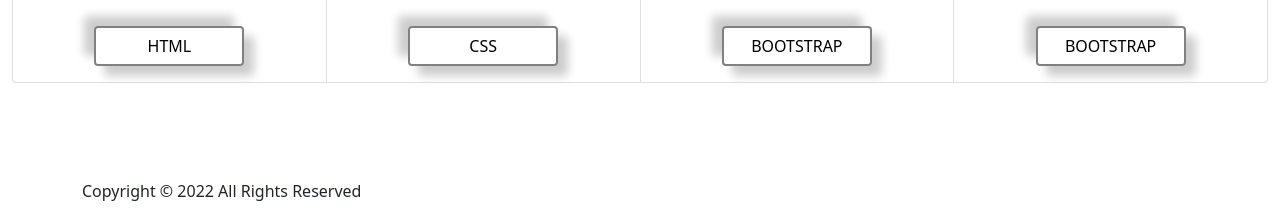
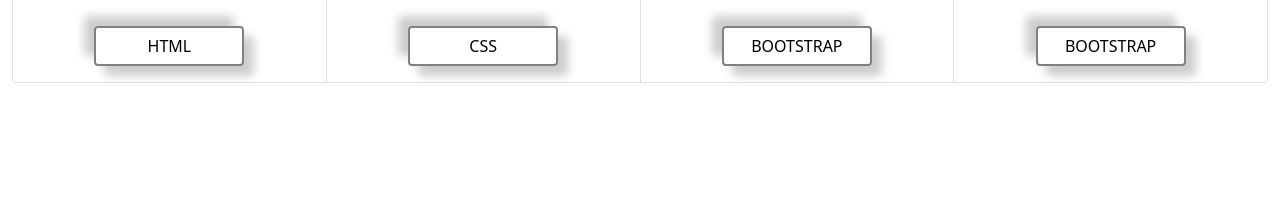
Before and after one commit to sameetah/sameetah.github.io, a plain HTML site: page index.html in a window 1280 px wide. Shown: the part 1519-1738 px from the top of the page. After the commit the page ends 1602 px from the top, so only its background shows below. Drawn offline with nearby package versions, Linux system fonts and the light colour scheme.

Commit message:
new changes

```diff
--- a/index.html
+++ b/index.html
@@ -117,20 +117,6 @@
 
 
 
-    <footer class="site-footer">
-        <div class="container">
-            <div class="row">
-                <div class="col-md-8 col-sm-6 col-xs-12">
-                    <br>
-                    <br><br>
-                    <br>
-                    <p class="copyright-text">Copyright &copy; 2022 All Rights Reserved
-                    </p>
-
-                </div>
-            </div>
-        </div>
-    </footer>
 
     <script src="main.js"></script>
     <script src=" https://cdn.jsdelivr.net/npm/bootstrap@5.1.3/dist/js/bootstrap.bundle.min.js"
```
